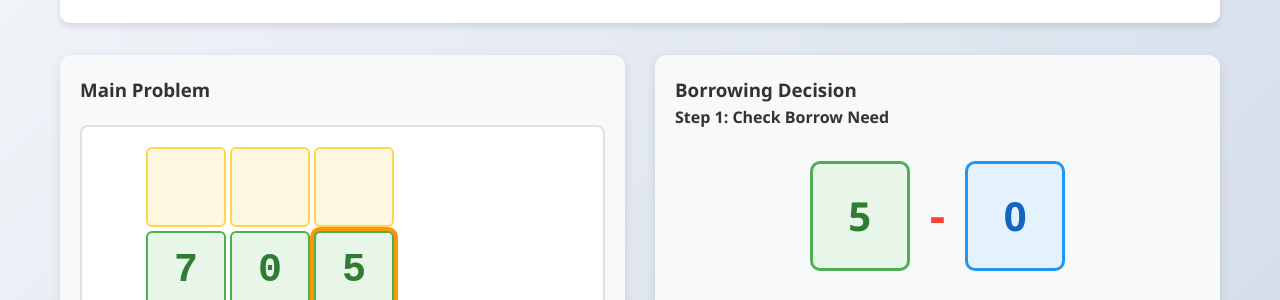
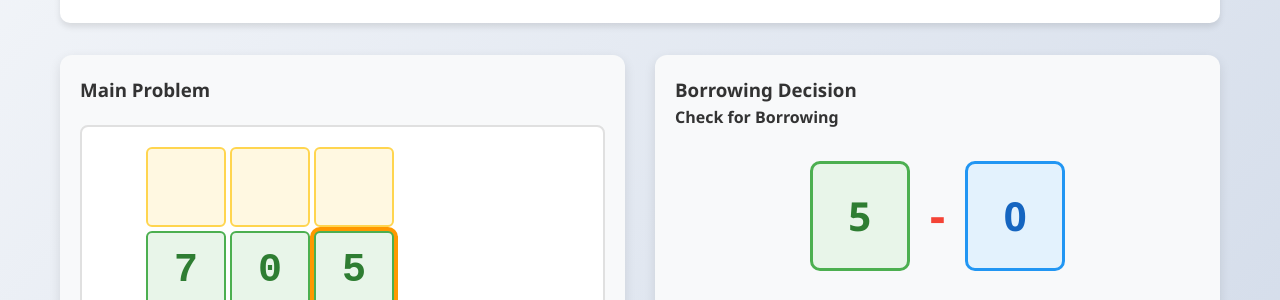
Before and after one commit to ZBZFirst/Math, a Jekyll site: the page built from subtraction.md, in a window 1280 px wide and 900 px high. Shown: the part 273-573 px from the top of the window. Built offline with Jekyll 4.4.1, drawn with Linux system fonts in a browser that asks for light colours.

Commit message:
Update subtraction.html

```diff
--- a/_layouts/subtraction.html
+++ b/_layouts/subtraction.html
@@ -40,7 +40,7 @@
                         <!-- Stage 1: Borrow Need Check -->
                         <div class="decision-stage active" id="stage1">
                             <div class="stage-question">
-                                <h4>Step 1: Check Borrow Need</h4>
+                                <h4>Check for Borrowing</h4>
                                 <div class="column-preview">
                                     <div class="current-column-display">
                                         <div class="top-digit" id="stage1TopDigit">0</div>
@@ -62,7 +62,7 @@
                         <!-- Stage 2: Immediate Source Check -->
                         <div class="decision-stage" id="stage2">
                             <div class="stage-question">
-                                <h4>Step 2: Borrowing Decisions</h4>
+                                <h4>Borrowing Decisions</h4>
                                 <div class="source-context">
                                     <!-- Removed the current and left column displays -->
                                 </div>
@@ -79,7 +79,7 @@
                         <!-- Stage 3: Alternative Source Selection -->
                         <div class="decision-stage" id="stage3">
                             <div class="stage-question">
-                                <h4>Step 3: Find Borrowing Source</h4>
+                                <h4>Find Borrowing Source</h4>
                                 <div class="source-context">
                                     <div class="problem-context">
                                         <div class="context-header">Current Problem:</div>
@@ -98,7 +98,7 @@
                         <!-- Stage 4: Subtraction Computation -->
                         <div class="decision-stage" id="stage4">
                             <div class="stage-question">
-                                <h4>Step 4: Compute Subtraction</h4>
+                                <h4>Subtract</h4>
                                 <div class="sub-problem-display" id="subProblemDisplay">
                                     <!-- Will show the actual subtraction after borrowing -->
                                 </div>
```
